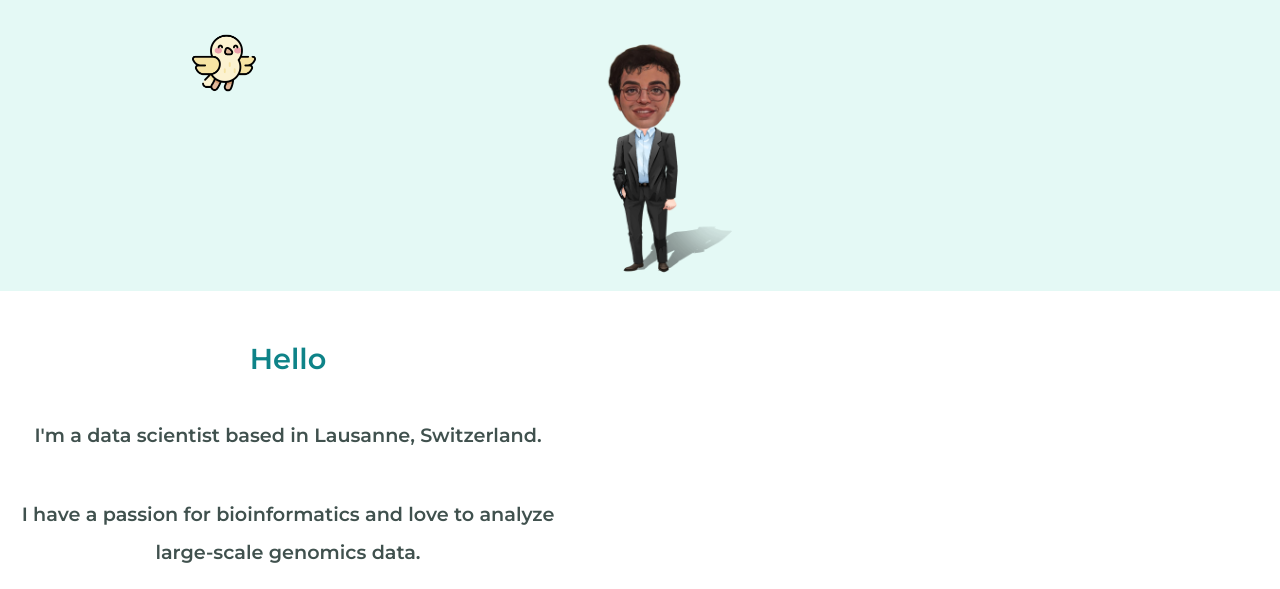
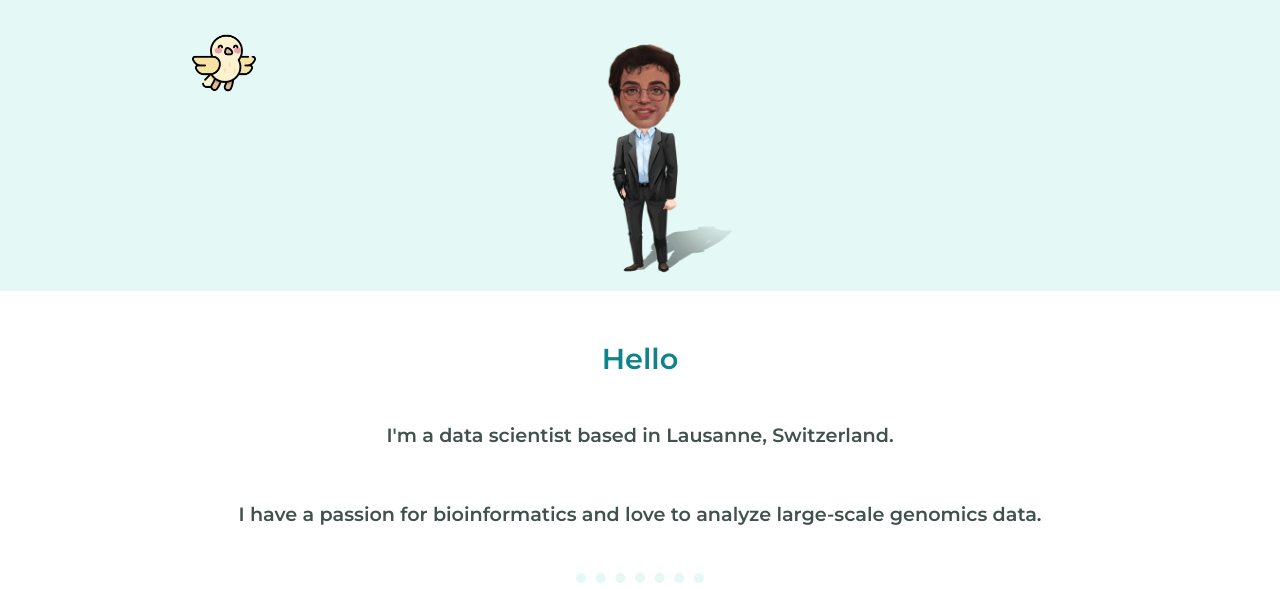
Before and after one commit to AliSaadatV/AliSaadatV.github.io, a plain HTML site: page index.html in a window 1280 px wide. Shown: the part 363-952 px from the top of the page. Drawn offline with Linux system fonts and the light colour scheme; a web font is replaced by a local one.

Commit message:
corrected profile centering

```diff
--- a/css/styles.css
+++ b/css/styles.css
@@ -82,10 +82,7 @@ p {
     font-weight: bold;
 }
 
-.profile {
-    width: 45%;
-    text-align: center;
-}
+
 
 .skill-row{
     width: 45%;
```
